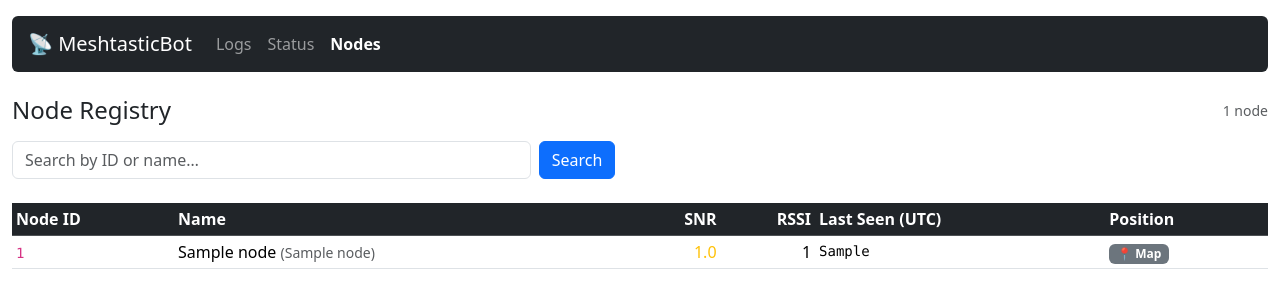
After one commit to chhenni/MeshtasticBot, a Flask app: page /nodes in a window 1280 px wide. The commit adds this page. Shown: the top 308 px of the page. Run offline with Flask 3, Linux system fonts and the light colour scheme; tables that the repository leaves empty hold one stand-in row (values such as "Sample post"); parts of the project's set-up code (start-up, migrations or seed data) failed here and were passed over.

Commit message:
Add /nodes page to web UI with Google Maps links
- Add get_all_nodes(conn, query) to db.py (sorted by last_seen, optional filter)
- Add /nodes route to web.py with ?q= search support
- New nodes.html template: table of node ID, name, SNR (colour-coded), RSSI,
  last seen, and a Google Maps badge for nodes with lat/lon
- Add Nodes nav link to base.html
- 18 new tests in test_web_nodes.py (TDD); 202 tests total passing

Co-authored-by: Copilot <223556219+Copilot@users.noreply.github.com>

```diff
--- a/src/db.py
+++ b/src/db.py
@@ -243,3 +243,26 @@ def lookup_nodes_by_name(conn: sqlite3.Connection, query: str) -> list[dict]:
     except sqlite3.Error as exc:
         log.error(f"Failed to lookup nodes by name (query={query!r}): {exc}")
         return []
+
+
+def get_all_nodes(conn: sqlite3.Connection, query: str | None = None) -> list[dict]:
+    """Return all nodes sorted by last_seen descending. Optionally filter by *query*."""
+    keys = ("node_id", "long_name", "short_name", "last_seen", "last_snr", "last_rssi", "lat", "lon")
+    try:
+        if query:
+            pattern = f"%{query}%"
+            cur = conn.execute(
+                "SELECT node_id, long_name, short_name, last_seen, last_snr, last_rssi, lat, lon "
+                "FROM nodes WHERE node_id LIKE ? OR long_name LIKE ? OR short_name LIKE ? "
+                "ORDER BY last_seen DESC",
+                (pattern, pattern, pattern),
+            )
+        else:
+            cur = conn.execute(
+                "SELECT node_id, long_name, short_name, last_seen, last_snr, last_rssi, lat, lon "
+                "FROM nodes ORDER BY last_seen DESC"
+            )
+        return [dict(zip(keys, row)) for row in cur.fetchall()]
+    except sqlite3.Error as exc:
+        log.error(f"Failed to get all nodes: {exc}")
+        return []
--- a/src/templates/base.html
+++ b/src/templates/base.html
@@ -18,6 +18,7 @@
     <div class="navbar-nav">
       <a class="nav-link {% if request.path == '/' %}active{% endif %}" href="/">Logs</a>
       <a class="nav-link {% if request.path == '/status' %}active{% endif %}" href="/status">Status</a>
+      <a class="nav-link {% if request.path == '/nodes' %}active{% endif %}" href="/nodes">Nodes</a>
     </div>
   </nav>
   {% block content %}{% endblock %}
--- /dev/null
+++ b/src/templates/nodes.html
@@ -0,0 +1,84 @@
+{% extends "base.html" %}
+{% block title %}Nodes — MeshtasticBot{% endblock %}
+{% block content %}
+
+<div class="d-flex justify-content-between align-items-center mb-3">
+  <h4 class="mb-0">Node Registry</h4>
+  <span class="text-muted small">{{ rows | length }} node{{ 's' if rows | length != 1 else '' }}</span>
+</div>
+
+<form class="row g-2 mb-4" method="get" action="/nodes">
+  <div class="col-sm-8 col-md-5">
+    <input type="text" name="q" class="form-control" placeholder="Search by ID or name…" value="{{ q }}">
+  </div>
+  <div class="col-auto">
+    <button class="btn btn-primary" type="submit">Search</button>
+    {% if q %}
+    <a class="btn btn-outline-secondary" href="/nodes">Clear</a>
+    {% endif %}
+  </div>
+</form>
+
+{% if rows %}
+<div class="table-responsive">
+  <table class="table table-sm table-hover align-middle">
+    <thead class="table-dark">
+      <tr>
+        <th>Node ID</th>
+        <th>Name</th>
+        <th class="text-end">SNR</th>
+        <th class="text-end">RSSI</th>
+        <th>Last Seen (UTC)</th>
+        <th>Position</th>
+      </tr>
+    </thead>
+    <tbody>
+      {% for n in rows %}
+      <tr>
+        <td><code>{{ n.node_id }}</code></td>
+        <td>
+          {% if n.long_name %}
+            {{ n.long_name }}
+            {% if n.short_name %}<span class="text-muted small">({{ n.short_name }})</span>{% endif %}
+          {% elif n.short_name %}
+            {{ n.short_name }}
+          {% else %}
+            <span class="text-muted">—</span>
+          {% endif %}
+        </td>
+        <td class="text-end">
+          {% if n.last_snr is not none %}
+            <span class="{% if n.last_snr >= 5 %}text-success{% elif n.last_snr >= 0 %}text-warning{% else %}text-danger{% endif %}">
+              {{ "%.1f"|format(n.last_snr) }}
+            </span>
+          {% else %}<span class="text-muted">—</span>{% endif %}
+        </td>
+        <td class="text-end">
+          {% if n.last_rssi is not none %}{{ n.last_rssi }}{% else %}<span class="text-muted">—</span>{% endif %}
+        </td>
+        <td class="font-monospace small">
+          {% if n.last_seen %}{{ n.last_seen[:19].replace('T', ' ') }}{% else %}—{% endif %}
+        </td>
+        <td>
+          {% if n.lat is not none and n.lon is not none %}
+            <a href="https://www.google.com/maps?q={{ n.lat }},{{ n.lon }}" target="_blank" rel="noopener"
+               class="badge bg-secondary text-decoration-none"
+               title="{{ '%.4f'|format(n.lat) }}, {{ '%.4f'|format(n.lon) }}">
+              📍 Map
+            </a>
+          {% else %}
+            <span class="text-muted">—</span>
+          {% endif %}
+        </td>
+      </tr>
+      {% endfor %}
+    </tbody>
+  </table>
+</div>
+{% else %}
+<div class="alert alert-secondary">
+  {% if q %}Ingen noder funnet for <strong>{{ q }}</strong>.{% else %}Ingen noder registrert ennå.{% endif %}
+</div>
+{% endif %}
+
+{% endblock %}
--- a/src/web.py
+++ b/src/web.py
@@ -11,7 +11,7 @@ from datetime import datetime, timezone
 
 from flask import Flask, jsonify, render_template, request
 
-from db import get_message_counts, get_messages_page
+from db import get_all_nodes, get_message_counts, get_messages_page
 
 log = logging.getLogger(__name__)
 
@@ -72,6 +72,13 @@ def create_app(db_conn, bot_state: dict) -> Flask:
             uptime=uptime,
         )
 
+    @app.route("/nodes")
+    def nodes():
+        conn = app.config["db_conn"]
+        q = request.args.get("q", "").strip()
+        rows = get_all_nodes(conn, query=q or None) if conn else []
+        return render_template("nodes.html", rows=rows, q=q)
+
     @app.route("/api/messages")
     def api_messages():
         conn = app.config["db_conn"]
```
Also changed, not shown: tests/test_web_nodes.py (added, +129 -0 lines).
